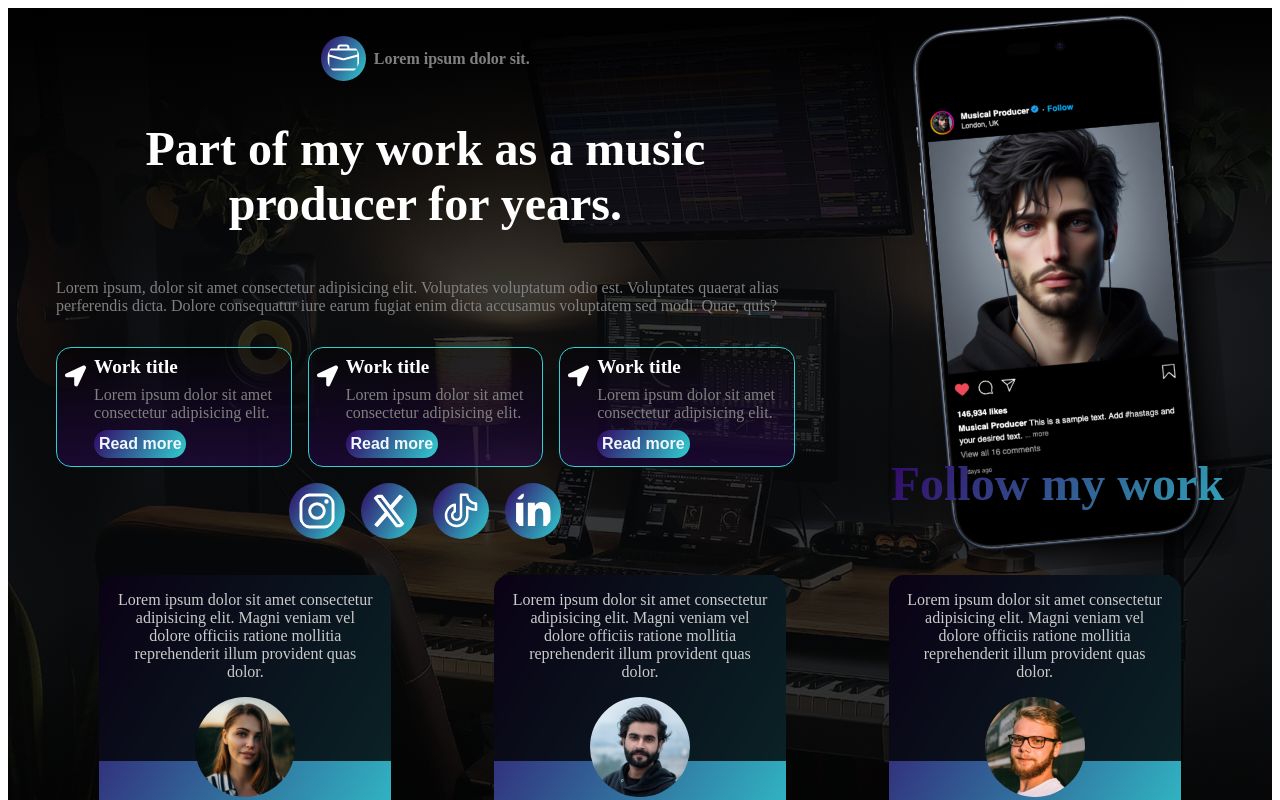
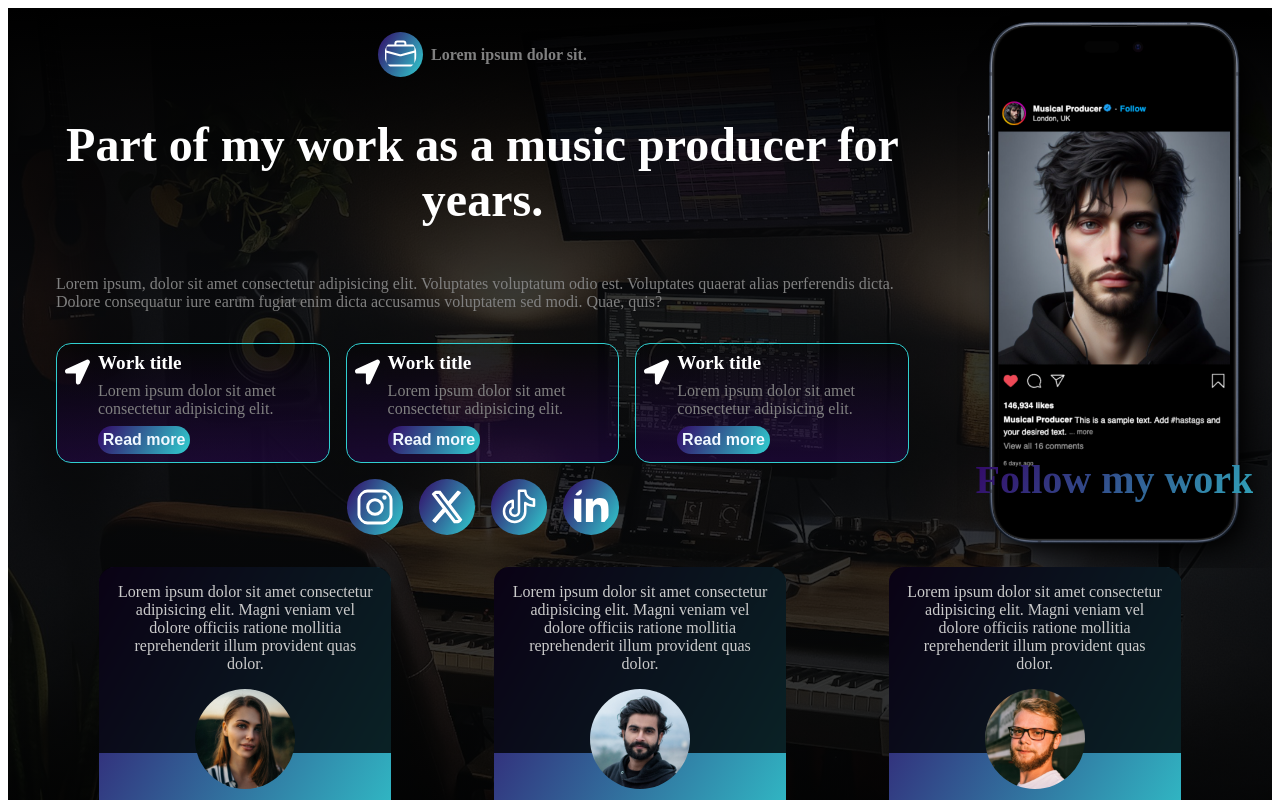
Before and after one commit to yohanmayorga/musicproducer, a Next.js app: page /Work in a window 1280 px wide. Shown: the top 800 px of the page. Built offline with nearby package versions, Linux system fonts and the light colour scheme.

Commit message:
new changes

```diff
--- a/src/app/page.tsx
+++ b/src/app/page.tsx
@@ -11,7 +11,7 @@ import Contact from "@/pages/Contact";
 
 export default function Home() {
   return (
-    <>
+    <div className={styles.pages}>
       <Banner />
       <About />
       <Experience />
@@ -19,6 +19,6 @@ export default function Home() {
       <Pricing />
       <Contact />
       <Footer />
-    </>
+    </div>
   );
 }
--- a/src/components/MobileNavbar.tsx
+++ b/src/components/MobileNavbar.tsx
@@ -80,7 +80,11 @@ const MobileNavbar = () => {
             >
               Pricing
             </Link>
-            <Link href="#contact" className={styles.link}>
+            <Link
+              href="#contact"
+              className={styles.link}
+              onClick={handleScroll}
+            >
               <button className={styles.contact}>
                 <IoMdPlayCircle />
                 Contact
--- a/src/components/Navbar.tsx
+++ b/src/components/Navbar.tsx
@@ -37,7 +37,7 @@ const Navbar = () => {
           Pricing
         </Link>
       </ul>
-      <Link href="#contact" className={styles.link}>
+      <Link href="#contact" className={styles.link} onClick={handleScroll}>
         <button className={styles.contact}>
           <IoMdPlayCircle />
           Contact
--- a/src/pages/Banner.tsx
+++ b/src/pages/Banner.tsx
@@ -1,7 +1,7 @@
 import React from "react";
 import Image from "next/image";
 import styles from "@/styles/Banner.module.css";
-import background from "@/../../public/assets/background.jpg";
+import background from "@/../../public/assets/background3.jpg";
 
 const Banner = () => {
   return (
--- a/src/styles/Contact.module.css
+++ b/src/styles/Contact.module.css
@@ -2,6 +2,8 @@
   display: flex;
   flex-direction: row;
   justify-content: center;
+  padding-top: 1rem;
+  padding-bottom: 1rem;
 }
 
 .left {
--- a/src/styles/Experience.module.css
+++ b/src/styles/Experience.module.css
@@ -21,15 +21,12 @@
 }
 
 .left {
-  padding-left: 3rem;
-  padding-right: 3rem;
   width: max-content;
 }
 
 .phone {
   height: 70vh;
   width: auto;
-  transform: rotateZ(5deg);
 }
 
 .right {
--- a/src/styles/Footer.module.css
+++ b/src/styles/Footer.module.css
@@ -6,6 +6,7 @@
   flex-direction: row;
   justify-content: space-between;
   align-items: center;
+  border-top: 1px gray solid;
 }
 
 .icon {
--- a/src/styles/Pricing.module.css
+++ b/src/styles/Pricing.module.css
@@ -42,8 +42,6 @@
   flex-direction: column;
   justify-content: center;
   align-items: center;
-  margin-left: 3rem;
-  margin-right: 3rem;
 }
 
 .title {
@@ -73,4 +71,8 @@
   .body {
     padding-top: 5rem;
   }
+
+  .text {
+    width: 90%;
+  }
 }
--- a/src/styles/Work.module.css
+++ b/src/styles/Work.module.css
@@ -30,11 +30,11 @@
 
 .left {
   width: auto;
-  padding-left: 3rem;
-  padding-right: 3rem;
   display: flex;
   flex-direction: column;
   align-items: center;
+  padding-left: 3rem;
+  padding-right: 3rem;
 }
 
 .subtitle {
@@ -76,18 +76,15 @@
   flex-direction: column;
   align-items: center;
   justify-content: center;
-  padding-left: 3rem;
-  padding-right: 3rem;
 }
 
 .phone {
   height: 70vh;
   width: auto;
-  transform: rotateZ(-5deg);
 }
 
 .titlePhone {
-  font-size: clamp(3rem, 3vw, 25rem);
+  font-size: clamp(2.5rem, 2.5vw, 20rem);
   background: linear-gradient(300deg, #30cfd0, #330867);
   background-size: 130% 130%;
   background-clip: text;
```
Also changed, not shown: public/assets/background2.jpg (added), public/assets/background3.jpg (added).
